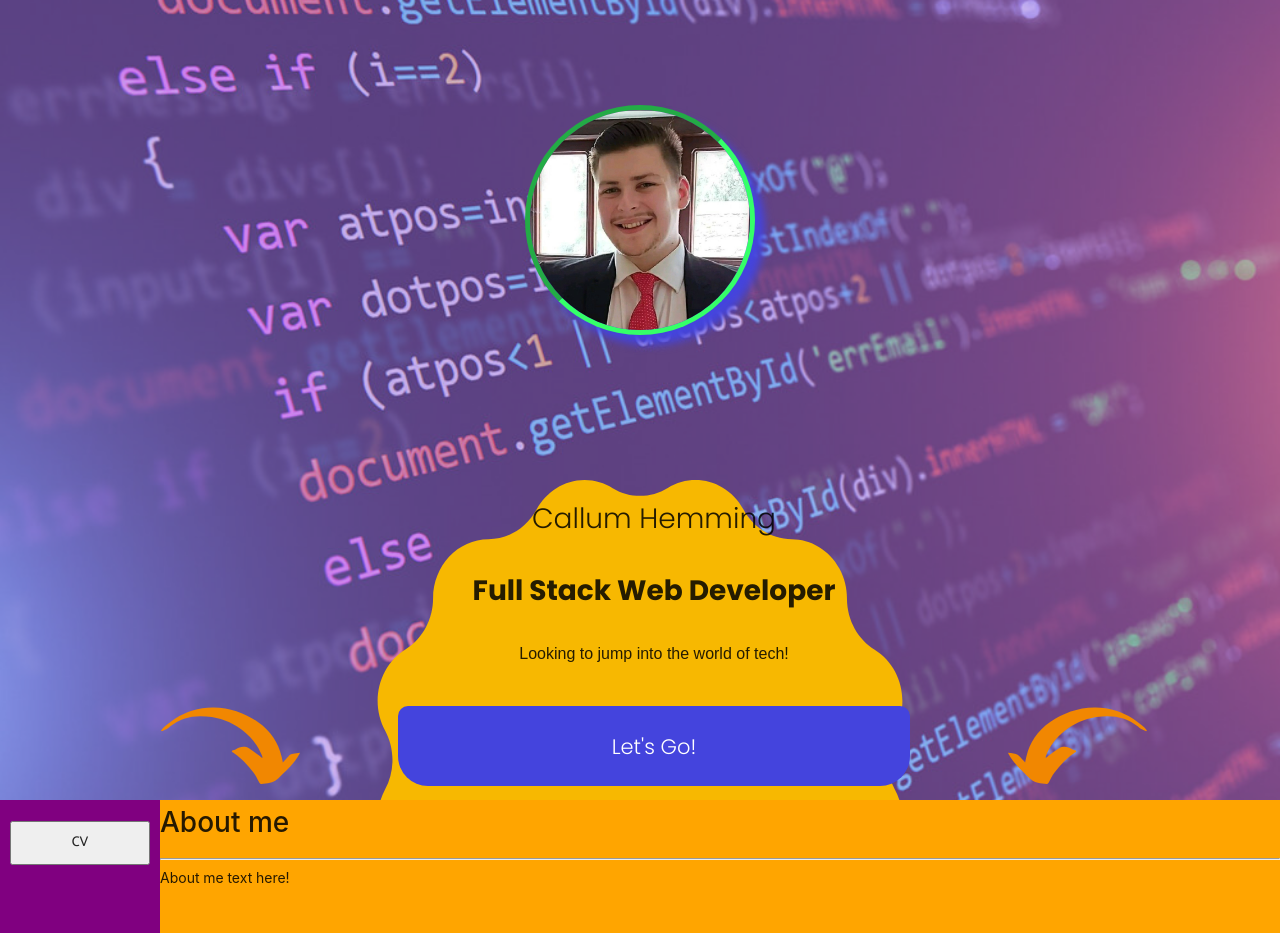
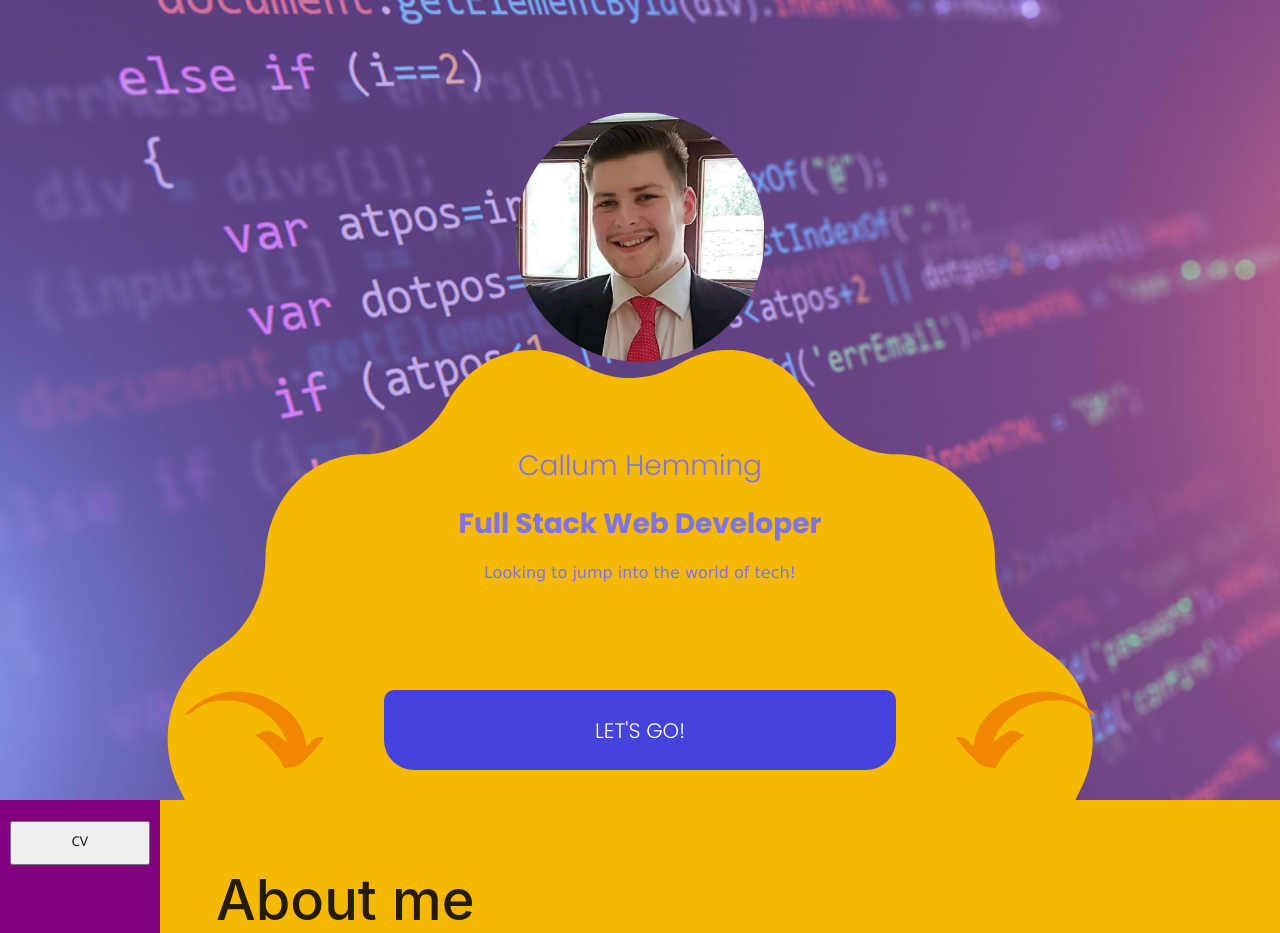
Before and after one commit to callumhemming/callumhemming-portfolio-, a Next.js app: page / in a window 1280 px wide. Shown: the top 933 px of the page. Built offline with nearby package versions, Linux system fonts and the light colour scheme; what uuidv4 would draw is missing.

Commit message:
Changed splash layout to grid

```diff
--- a/components/AboutMe/AboutMe.module.css
+++ b/components/AboutMe/AboutMe.module.css
@@ -13,5 +13,11 @@ height: 100vh;
 
 .aboutMeContent{
 width: 100%;
-background-color: orange;
+background-color: #F7B801;
 }
+
+.aboutMeTitle{
+    margin: 0.5em;
+    padding: 0.5em;
+    font-size: 4em;
+}
--- a/components/AboutMe/index.js
+++ b/components/AboutMe/index.js
@@ -10,7 +10,7 @@ export default function AboutMe() {
 
     <div className={style.sideBar}><NavBar/></div>
     <div className={style.aboutMeContent}>
-      <h1>About me</h1>
+      <h1 className={style.aboutMeTitle}>About me</h1>
       <hr></hr>
       <p>About me text here!</p>
     </div>
--- a/components/Splash/index.js
+++ b/components/Splash/index.js
@@ -22,11 +22,11 @@ export default function Splash() {
         <div className={style.backgroundFilter}></div>
 
         <div className={style.avatar}>
-          <Avatar className={style.avatarBorder} size={230} src="/me.jpg" />
+          <Avatar className={style.avatarBorder} size={250} src="/me.jpg" />
         </div>
-
+        {console.log(isTabletOrMobile ? 250 : 400)}
         <div className={style.blobContainer}>
-          <div className={style.blob + " " + style.blobMobile}>
+          <div className={style.blob}>
             <Image src="/Blob.svg" layout="fill" />
           </div>
         </div>
@@ -36,7 +36,7 @@ export default function Splash() {
             <div className={style.arrowLeft}>
               <Image src="/arrow.svg" layout="fill" />
             </div>
-            <div className={style.progressButton}>Let's Go!</div>
+            <div className={style.progressButton}>LET'S GO!</div>
             <div className={style.arrowRight}>
               <Image src="/arrow.svg" layout="fill" />
             </div>
@@ -44,10 +44,10 @@ export default function Splash() {
         </Link>
 
         <div className={style.text}>
-          <h2 className={style.secondaryTitle + " " + style.widthHundred}>Callum Hemming</h2>
-          <h1 className={style.mainTitle + " " + style.widthHundred   }>Full Stack Web Developer</h1>
+          <h2 className={style.secondaryTitle}>Callum Hemming</h2>
+          <h1 className={style.mainTitle}>Full Stack Web Developer</h1>
 
-          {console.log(classListify([style.mainTitle],[isTabletOrMobile? style.widthHundred : null]))}
+
           <h3 className={style.thirdTitle}>
             Looking to jump into the world of tech!
           </h3>
--- a/components/Splash/splash.module.css
+++ b/components/Splash/splash.module.css
@@ -1,188 +1,168 @@
-.splashContainer{
-
+.splashContainer {
     width: 100vw;
     height: 100vh;
-
-    /* border: 3px red solid; */
+  display: grid;
+  grid-template-columns: 6% 12% 1fr 12% 6%;
+  grid-template-rows: 12% 1fr 1fr;
 
 
-overflow-y: hidden;
-overflow-x: hidden;
+  /* border: 3px red solid; */
 
+  overflow-y: hidden;
+  overflow-x: hidden;
 
- background-image: url("/code-background.jpeg");
+  background-image: url("/code-background.jpeg");
   background-attachment: fixed;
   background-position: center;
   background-repeat: no-repeat;
   background-size: cover;
+}
+.avatar {
+grid-row:2/2;
+grid-column: 3/3;
+  display: flex;
+  justify-content: center;
+  align-items: center;
+}
+
+/* .avatarBorder {
+  border: 5px var(--light-accent) inset;
+  filter: drop-shadow(10px 10px 4px #4444dd);
+} */
+
+.blobContainer {
+  /* grid-area: x / y/ x /y;  */
+  grid-row: 2 /  span 1;
+  grid-column: 1/span 3;
+  position: relative;
+  display: flex;
+  justify-content: center;
+  align-items: center;
+left: -115%;
+bottom: -90%;
+  height: 350%;
+  width: 350%;
+  /* border: 1px red solid; */
 
 }
-.avatar{
-    display: flex;
-    position: absolute;
-    width: 100vw;
-    justify-content: center;
-    align-items: center;
-    height: 55vh;
 
 
 
-
+.blobDesktop {
+  height: 100em;
+  width: 200em;
+  bottom: -60%;
 }
 
-.avatarBorder{
-    border:5px var(--light-accent) inset ;
-    filter: drop-shadow(10px 10px 4px #4444dd);
+.backgroundFilter {
+  width: 100vw;
+  height: 100vh;
+  position: absolute;
+  background-color: #7c74e8;
+  filter: blur(30px);
+  opacity: 0.5;
+  filter: hue-rotate(20deg);
 }
 
+.progressButtonContainer {
+    grid-column:2/span 3;
+    grid-row: 4/span 1;;
 
-.blobContainer{
-    position: relative;
-    display: flex;
-    justify-content: center;
-    align-items: flex-end;
-    width: 100vw;
-    height: 100vh;
+z-index: 30;
+  flex-direction: row;
+  position: relative;
+  display: flex;
+  justify-content: space-evenly;
+  align-items: center;
 
+
+  overflow-y: hidden;
+  overflow-x: hidden;
+  width: 100%;
+  height: 100%;
 }
 
-.blob{
-    position: absolute;
-
+.arrowLeft,
+.arrowRight {
+  display: flex;
+  position: relative;
+  justify-content: center;
+  align-items: center;
+  width: 10em;
+  height: 10em;
 }
 
-.blobMobile{
-    height: 40em;
-    width: 40em;
-    bottom: -30%;
+.arrowLeft:hover,
+.arrowRight:hover {
+  transform: rotate(360deg);
 }
 
-.blobDesktop{
-    height: 100em;
-    width: 200em;
-    bottom: -60%;
+.arrowRight {
+  transform: scaleX(-1);
+  right: 25px;
 }
 
-.backgroundFilter{
-    width: 100vw;
-    height: 100vh;
-    position: absolute;
-    background-color: #7c74e8;
-    filter: blur(30px);
-    opacity: 0.5;
-    filter:hue-rotate(20deg)
+.arrowLeft {
+  left: 25px;
+}
+
+.progressButton {
+  display: flex;
+  justify-content: center;
+  align-items: center;
+  width: 40vw;
+  height: 10vh;
+  background-color: #4444dd;
+  font-family: Poppins;
+  font-weight: 300;
+  color: white;
+  font-size: 1.5em;
+
+  border-radius: 10px 10px 30px 30px;
+}
+
+.text {
+grid-row: 3 /span 1;
+grid-column:2 / span 3;
+z-index: 10;
+  color: #7c74e8;
+
+  display: flex;
+  flex-direction: column;
+  align-items: center;
+  justify-content: center;
+  width: 100%;
+  height: 100%;
+
+
+  /* border:1px red solid; */
+}
+
+.mainTitle,
+.secondaryTitle {
+    font-weight: 700;
+color: #7c74e8;
+  display: flex;
+  font-family: Poppins, sans-serif;
+  justify-content: center;
+  align-items: center;
 }
 
 
 
 
 
-
-.progressButtonContainer{
-    bottom: 0;
-    flex-direction: row;
-
-    position: absolute;
-    display: flex;
-    justify-content:space-evenly;
-    align-items: center;
-    width: 100vw;
-    height: 10%;
-    margin: 1em;
-    z-index: 10;
-
-
-
+.secondaryTitle {
+    color: #7c74e8;
+  font-weight: 300;
+  font-size: 200%;
 }
 
-
-
-.arrowLeft, .arrowRight{
-    display: flex;
-    position: relative;
-    justify-content: center;
-    align-items: center;
-    width: 10em;
-    height: 10em;
-
+.thirdTitle {
+    color: #7c74e8;
+  display: flex;
+  align-items: center;
+  justify-content: center;
+  font-family:'Lucida Sans', 'Lucida Sans Regular', 'Lucida Grande', 'Lucida Sans Unicode', Geneva, Verdana, sans-serif;
+  font-size: 1rem;
 }
-
-.arrowLeft:hover, .arrowRight:hover{
-    transform: rotate(360deg);
-}
-
-.arrowRight{
-    transform: scaleX(-1);
-    right:25px;
-}
-
-.arrowLeft{
-    left:25px;
-}
-
-.progressButton{
-    display: flex;
-    justify-content: center; align-items: center;
-    width: 40vw;
-    height: 10vh;
-    background-color: #4444dd;
-    font-family: Poppins;
-    font-weight: 300;
-    color:white;
-    font-size: 1.5em;
-
-    border-radius: 10px 10px 30px 30px;
-
-}
-
-
-.text{
-    color: #7c74e8;
-   padding: 1em;
-   margin: 1em;
-    display: flex;
-    flex-direction: column;
-    align-items: center;
-    justify-content: center;
-    gap: 1em;
-    position: absolute;
-    bottom: 0;
-    height: 50vh;
-    width: 100vw;
-
-
-
-    /* border:1px red solid; */
-}
-
-.mainTitle,.secondaryTitle{
-    display: flex;
-    font-family: Poppins, sans-serif;
-    justify-content: center;
-    align-items: center;
-}
-
-.mainTitle{
-    font-weight: 700;
-    width: 100vw;
-
-}
-
-/* .widthHundred{
-    width: 100vw;
-} */
-
-.secondaryTitle{
-
- font-weight: 300;
- font-size: 200%;
-
-}
-
-.thirdTitle{
-    display: flex;
-    align-items: center;
-    justify-content: center;
-    font-family: sans-serif;
-    font-size: 1rem;
-}
--- a/styles/globals.css
+++ b/styles/globals.css
@@ -10,8 +10,7 @@
 
 html{
   scroll-behavior: smooth;
+  max-width: 100%;
+  overflow-x: hidden;
+
 }
-
-/* *{
-  border: 1px red solid;
-} */
```
